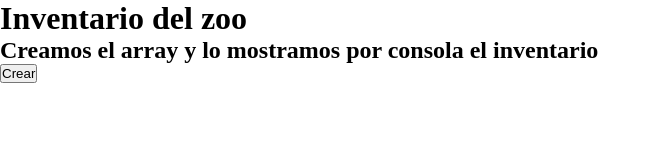
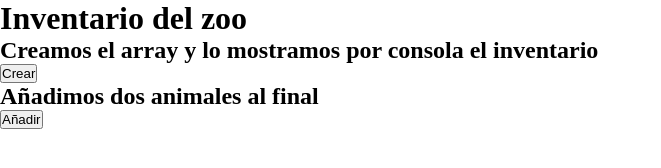
Before and after one commit to Dapamo81/InventarioZoo, a plain HTML site: page index.html in a window 1280 px wide. Shown: the whole page, without its empty margins (0-661 px from the left). Drawn offline with Linux system fonts and the light colour scheme.

Commit message:
añadimos la funcion añadir.

```diff
--- a/index.html
+++ b/index.html
@@ -18,6 +18,12 @@
         <button onclick="crearArray()">Crear</button>
     </section>
 
+    <section>
+        <h2>Añadimos dos animales al final</h2>
+        <button onclick="anadirArray()">Añadir</button>
+
+    </section>
+
     <footer>
 
     </footer>
--- a/js/funcion.js
+++ b/js/funcion.js
@@ -3,3 +3,10 @@ function crearArray(){
     const zoo = ["León", "Elefante", "Jirafa", "Tigre", "Cebra"];
     console.log("Array inicial:", zoo);
 }
+
+function anadirArray(){
+    const zoo = ["León", "Elefante", "Jirafa", "Tigre", "Cebra"];
+    zoo.push('Ballena', 'Delfin');
+    console.log('Después de añadir dos animales:', zoo);
+
+}
```
